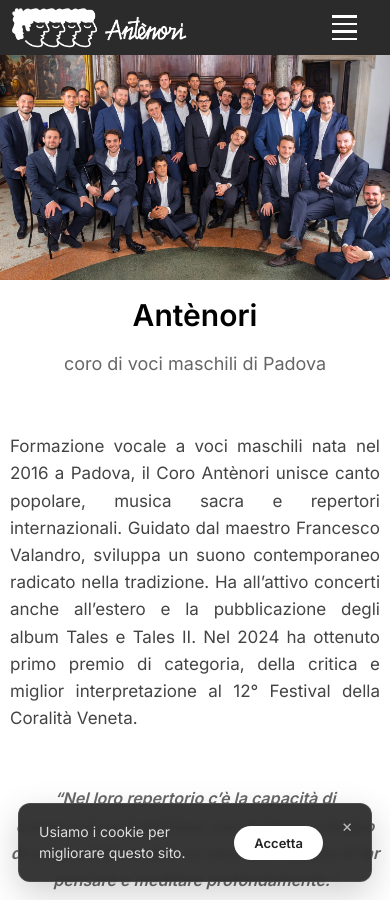
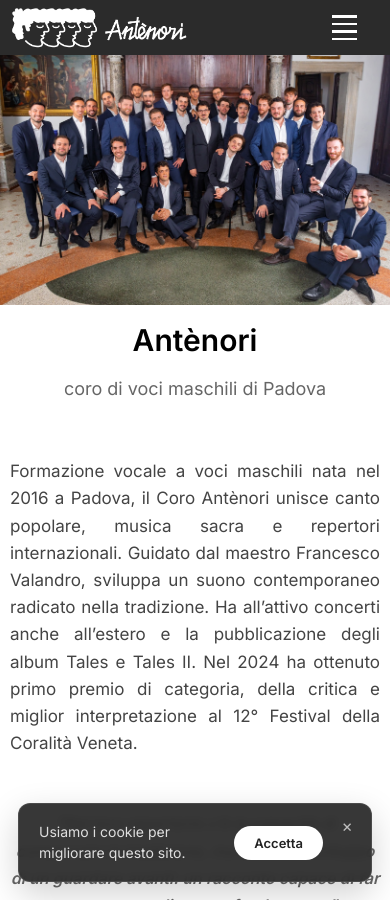
Before and after one commit to antenori-choir/antenori-choir.github.io, a Jekyll site: the page built from it/index.md, in a window 390 px wide and 900 px high. Built offline with Jekyll 4.4.1, drawn with Linux system fonts in a browser that asks for light colours.

Commit message:
CSS: hero mobile ripristinata ai valori pre-merge (30vh, margin 35px, top center)
La branch programma-decennale aveva cambiato il blocco .hero mobile.
Hero desktop (height:100vh, background-position:center) invariata.
hero.jpg HD invariato, MP3 non compressi né toccati.

Co-authored-by: arena-agent <297053741+arena-agent@users.noreply.github.com>

```diff
--- a/assets/css/style.css
+++ b/assets/css/style.css
@@ -243,10 +243,10 @@ p {
 
 
   .hero {
-    height: clamp(290px, 70vw, 800px);
-    margin-top: -10px;
-
-    background-position: center 30px;
+    height: 30vh;
+    margin-top: 35px;
+    min-height: 120px;
+    background-position: top center;
   }
 
   section {
```
